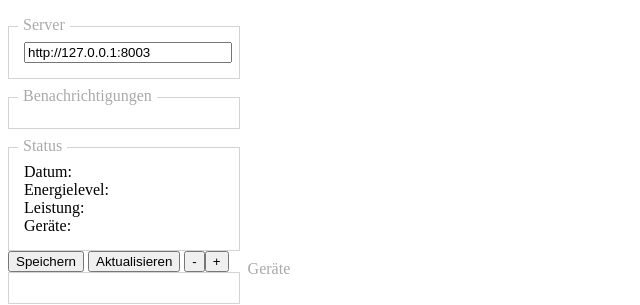
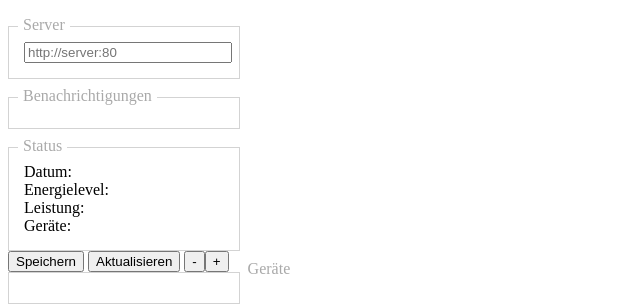
Before and after one commit to orcas-internet/smarter_power_point, a browser extension: page chrome/app/html/options.html in a window 1280 px wide. Shown: the full height of the page, 0-640 px from the left. Drawn offline with Linux system fonts and the light colour scheme; no server answers.

Commit message:
chrome-plugin: - removed default server-url smarterPowerPoint.js: - removed debug outputs and replaced with power output - fixed continuously null output while running

```diff
--- a/chrome/app/html/options.html
+++ b/chrome/app/html/options.html
@@ -9,7 +9,7 @@
 
 <label for="input-url" class="block_title">Server</label>
 <div class="block">
-    <input type="text" id="input-url" value="http://127.0.0.1:8003" style="width: 200px;" placeholder="http://server:80">
+    <input type="text" id="input-url" value="" style="width: 200px;" placeholder="http://server:80">
 </div>
 
 <label class="block_title">Benachrichtigungen</label>
```
Also changed, not shown: service/smarterPowerPoint.js (+8 -6 lines).
